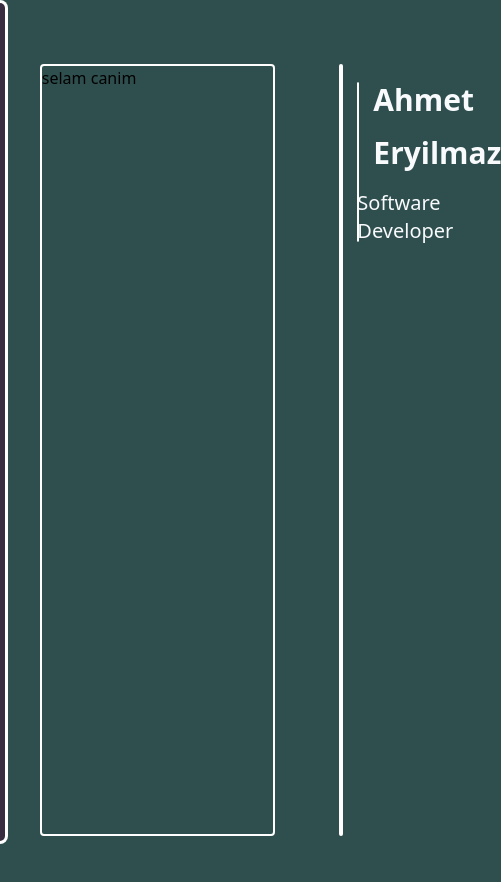
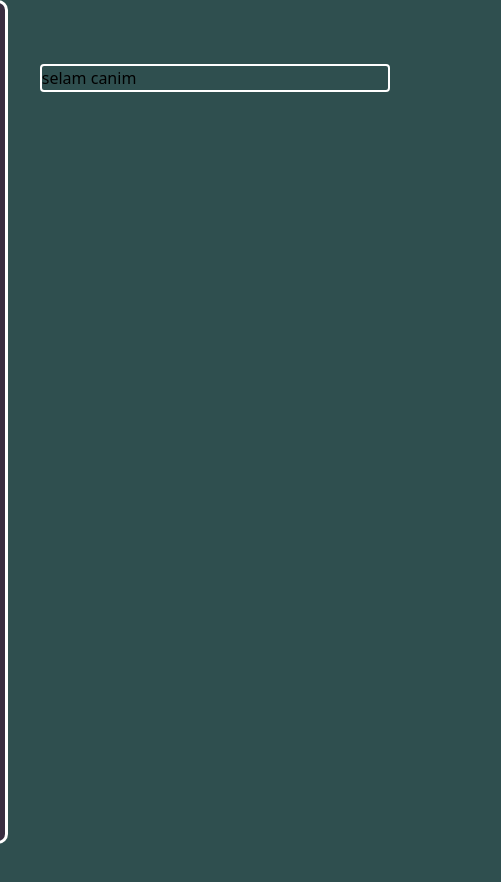
Before and after one commit to kuvarti/myblog, a Vue app in the folder AhmetEryilmazBlog/: page / in a window 390 px wide. Shown: the top 882 px of the page, 501 px wide, since content can reach past the window. After the commit the page ends 844 px from the top, so only its background shows below. Built offline with nearby package versions, Linux system fonts and the light colour scheme; grey boxes are pictures that could not be loaded.

Commit message:
soft reset but Addong ScreenLevel

```diff
--- a/AhmetEryilmazBlog/index.html
+++ b/AhmetEryilmazBlog/index.html
@@ -10,7 +10,6 @@
 	<link rel="preconnect" href="https://fonts.googleapis.com">
 	<link rel="preconnect" href="https://fonts.gstatic.com" crossorigin>
 	<link href="https://fonts.googleapis.com/css2?family=Rubik&display=swap" rel="stylesheet">
-	<!-- Tailwind CSS -->
 </head>
 
 <body>
--- a/AhmetEryilmazBlog/package.json
+++ b/AhmetEryilmazBlog/package.json
@@ -14,7 +14,8 @@
   },
   "dependencies": {
     "vue": "^3.3.4",
-    "vue-router": "^4.2.2"
+    "vue-router": "^4.2.2",
+    "vuex": "^4.1.0"
   },
   "devDependencies": {
     "@rushstack/eslint-patch": "^1.2.0",
--- a/AhmetEryilmazBlog/src/App.vue
+++ b/AhmetEryilmazBlog/src/App.vue
@@ -2,9 +2,9 @@
 	<teleport to='#sidemenu'>
 		<routes.sideMenu />
 	</teleport>
-	<div id="content-grid" class="grid grid-cols-10 grid-flow-row h-screen">
-		<routes.contents class="col-span-7" />
-		<routes.viewProfile class="col-span-3" />
+	<div id="content-grid" class="">
+		<routes.contents class="" />
+		<routes.viewProfile v-if="GlobalStore.getters.GetScreenLevel > 2" class="" />
 	</div>
 </template>
 
@@ -16,4 +16,17 @@
 
 <script setup lang="ts">
 import * as routes from '@/router/routes'
+import { useStore } from 'vuex';
+import { onMounted, ref } from 'vue';
+
+let GlobalStore = useStore();
+let handleResize = function() {
+	GlobalStore.dispatch('SetScreenLevel', window.innerWidth)
+}
+
+onMounted: {
+	window.addEventListener('resize', handleResize);
+	GlobalStore.dispatch('SetScreenLevel', window.innerWidth)
+}
+
 </script>
--- a/AhmetEryilmazBlog/src/components/contentViewComponents/upperProfile.vue
+++ b/AhmetEryilmazBlog/src/components/contentViewComponents/upperProfile.vue
@@ -1,14 +1,11 @@
 <template>
-	<div class="grid grid-rows-3 grid-cols-2 grid-flow-row-dense">
-		<div id="profilePhoto" class="w-9/12 h-full rounded-full border border-white row-span-3">
-			<img class="rounded-full h-full" src="https://ca.slack-edge.com/T039P7U66-U047K21V8JX-e0f614b24270-512"
+	<div class="d-flex">
+		<div id="profilePhoto" class="">
+			<img class="" src="https://ca.slack-edge.com/T039P7U66-U047K21V8JX-e0f614b24270-512"
 				alt="profilePhoto">
 		</div>
-		<div id="name" class="px-4 text-left">
-			<p class="text-slate-50 text-3xl font-semibold">Ahmet</p>
-		</div>
-		<div id="surname" class="px-4 text-right">
-			<p class="text-slate-50 text-3xl font-semibold">Eryilmaz</p>
+		<div id="name" class="text-center align-middle">
+			<p class="text-slate-50 text-3xl font-semibold">Ahmet Eryilmaz</p>
 		</div>
 		<div id="job" class="text-center align-middle">
 			<p class="text-slate-50 text-xl">Software Developer</p>
--- /dev/null
+++ b/AhmetEryilmazBlog/src/components/utils/enums/MediaEnum.ts
@@ -0,0 +1,7 @@
+export default Object.freeze({
+	ExtraSmall: 0,
+	Small: 1,
+	Medium: 2,
+	High: 3,
+	ExtraHigh: 4
+})
--- /dev/null
+++ b/AhmetEryilmazBlog/src/components/utils/utils.ts
@@ -0,0 +1 @@
+export {default as MediaEnum} from './enums/MediaEnum'
--- /dev/null
+++ b/AhmetEryilmazBlog/src/global/store.ts
@@ -0,0 +1,33 @@
+import { createStore } from 'vuex'
+import { MediaEnum } from '@/components/utils/utils'
+
+export default createStore({
+	state: {
+		ScreenLevel: MediaEnum.Medium
+	},
+	getters: {
+		GetScreenLevel(state: any): typeof MediaEnum {
+			return state.ScreenLevel
+		}
+	},
+	mutations: {
+		ScreenLevelMutation(state:any, level: typeof MediaEnum) {
+			state.ScreenLevel = level;
+		}
+	},
+	actions: {
+		SetScreenLevel(state:any, width: number) {
+			if (width < 576) {
+				state.commit('ScreenLevelMutation', MediaEnum.ExtraSmall);
+			} else if (width < 768) {
+				state.commit('ScreenLevelMutation', MediaEnum.Small);
+			} else if (width < 992) {
+				state.commit('ScreenLevelMutation', MediaEnum.Medium);
+			} else if (width < 1200) {
+				state.commit('ScreenLevelMutation', MediaEnum.High);
+			} else {
+				state.commit('ScreenLevelMutation', MediaEnum.ExtraHigh);
+			}
+		}
+	}
+})
--- a/AhmetEryilmazBlog/src/main.ts
+++ b/AhmetEryilmazBlog/src/main.ts
@@ -3,9 +3,10 @@ import './assets/main.css'
 import { createApp } from 'vue'
 import App from './App.vue'
 import router from './router'
+import vuex from '@/global/store'
 
 const app = createApp(App)
 
-app.use(router)
+app.use(router).use(vuex)
 
 app.mount('#app')
--- a/AhmetEryilmazBlog/src/views/sideMenu.vue
+++ b/AhmetEryilmazBlog/src/views/sideMenu.vue
@@ -5,8 +5,9 @@
 
 <style scoped>
 #sliding {
-	width: 2%;
+	width: 70%;
 	height: 100%;
+	left: -68%;
 	position: fixed;
 	background-color: #382D40;
 	border-width: 3px 3px 3px 0;
@@ -14,6 +15,11 @@
 	border-color: white;
 	border-radius: 0 10px 10px 0;
 }
+
+#sliding :hover s{
+	left: 0;
+	background-color: aqua;
+}
 </style>
 
 <script setup lang="ts">
--- a/AhmetEryilmazBlog/src/views/viewProfile.vue
+++ b/AhmetEryilmazBlog/src/views/viewProfile.vue
@@ -1,8 +1,8 @@
 <template>
 	<div id="profile-grid" class="p-16">
-		<div class="rounded border-2 border-white h-full w-full grid grid-rows-4">
+		<div class="">
 			<contentView.viewProfileUpper class="h-48 p-4" />
-			<div class="h-full w-full row-span-3"></div>
+			<div class=""></div>
 		</div>
 	</div>
 </template>
--- a/AhmetEryilmazBlog/tailwind.config.js
+++ b/AhmetEryilmazBlog/tailwind.config.js
@@ -2,7 +2,11 @@
 module.exports = {
 	content: ["./index.html", "./src/**/*.{vue,js,ts,jsx,tsx}",],
 	theme: {
-		extend: {},
+		extend: {
+			fontFamily: {
+				FiraCode: ["Fira Code", "monospace"],
+			},
+		},
 	},
 	plugins: [],
 }
--- /dev/null
+++ b/AhmetEryilmazBlog/vuex.d.ts
@@ -0,0 +1,6 @@
+declare module "vuex" {
+	export * from "vuex/types/index.d.ts";
+	export * from "vuex/types/helpers.d.ts";
+	export * from "vuex/types/logger.d.ts";
+	export * from "vuex/types/vue.d.ts";
+}
```
Also changed, not shown: 1 other file (tests, documents, lock files or other folders).
